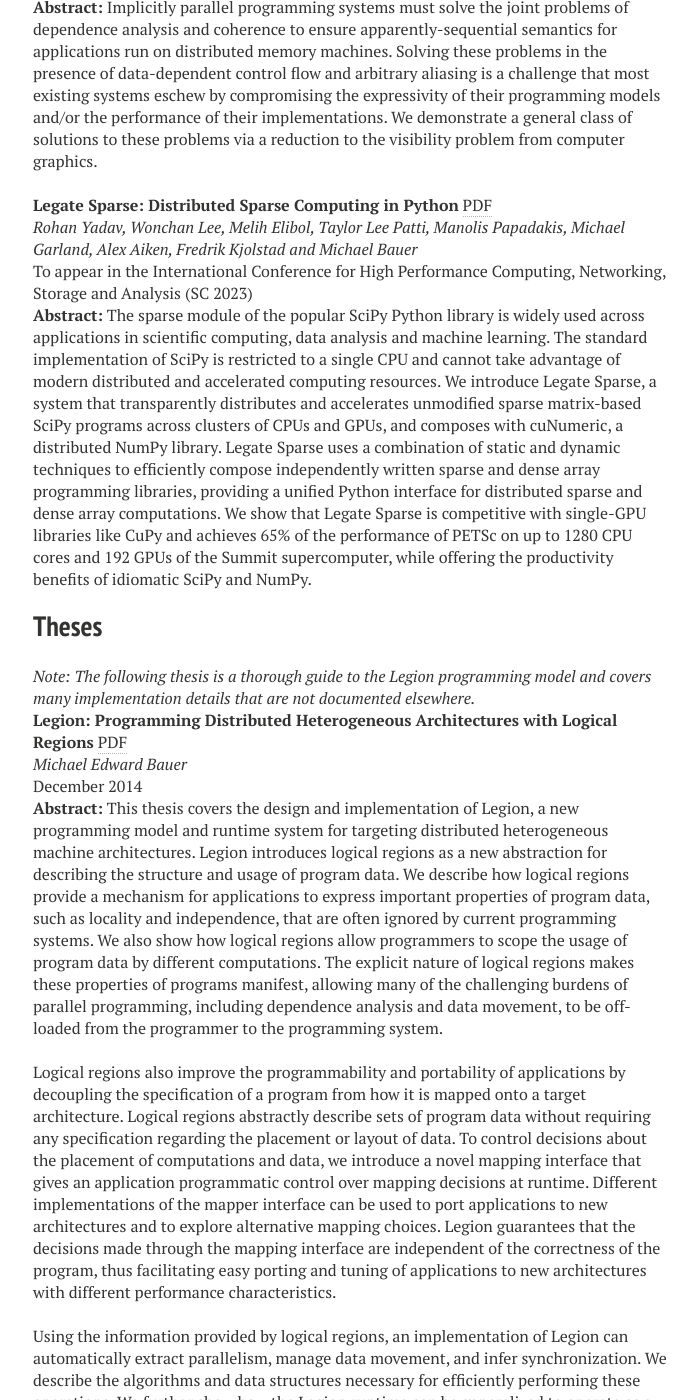
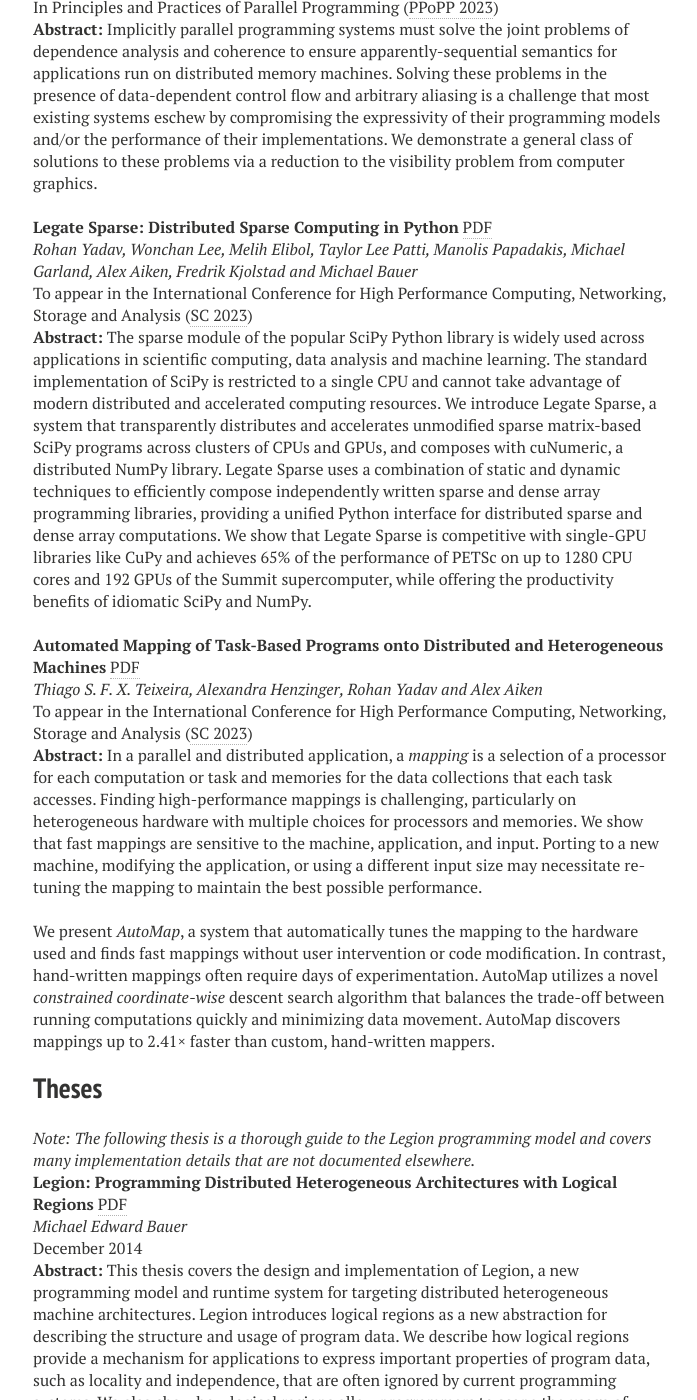
Before and after one commit to apryakhin/legion.stanford.edu, a Jekyll site: the page built from publications.md, in a window 1280 px wide and 1400 px high, scrolled down 12499 px. Shown: the whole window, without its empty margins (287-984 px from the left). Built offline with Jekyll 4.4.1, drawn with Linux system fonts in a browser that asks for light colours; nearby versions of some CDN libraries; some of the changed text lies outside the part shown.

Commit message:
Add AutoMap paper.

```diff
--- a/publications.md
+++ b/publications.md
@@ -34,6 +34,7 @@ title: Publications
       * [Distributed Task Fusion (PAW-ATM 2022)](#pawatm2022) \[[PDF]({{ "/pdfs/pawatm2022.pdf" | relative_url }})]
       * [Sparse Tensor Algebra (SC 2022)](#spdistal2022) \[[PDF]({{ "/pdfs/spdistal2022.pdf" | relative_url }})]
       * [Legate Sparse (SC 2023)](#legate-sparse2023) \[[PDF](/pdfs/legate-sparse2023.pdf)]
+      * [AutoMap (SC 2023)](#automap2023) \[[PDF](/pdfs/automap2023.pdf)]
   * Applications:
       * [S3D-Legion (2017)](#s3d2017) \[[PDF](https://www.taylorfrancis.com/books/e/9781315277400/chapters/10.1201/b21930-12)]
       * [Soleil-X (2018)](#soleilx2018) \[[PDF]({{ "/pdfs/soleilx2018.pdf" | relative_url }})]
@@ -642,7 +643,7 @@ computer graphics.
 
 <a name="legate-sparse2023"></a>__Legate Sparse: Distributed Sparse Computing in Python__ [PDF]({{ "/pdfs/legate-sparse2023.pdf" | relative_url }}) <br/>
 _Rohan Yadav, Wonchan Lee, Melih Elibol, Taylor Lee Patti, Manolis Papadakis, Michael Garland, Alex Aiken, Fredrik Kjolstad and Michael Bauer_ <br/>
-To appear in the International Conference for High Performance Computing, Networking, Storage and Analysis (SC 2023) <br/>
+To appear in the International Conference for High Performance Computing, Networking, Storage and Analysis ([SC 2023](https://sc23.supercomputing.org/presentation/?id=pap119&sess=sess172)) <br/>
 __Abstract:__ The sparse module of the popular SciPy Python library is
 widely used across applications in scientific computing, data analysis
 and machine learning. The standard implementation of SciPy is
@@ -659,6 +660,29 @@ that Legate Sparse is competitive with single-GPU libraries like CuPy
 and achieves 65% of the performance of PETSc on up to 1280 CPU cores
 and 192 GPUs of the Summit supercomputer, while offering the
 productivity benefits of idiomatic SciPy and NumPy.
+
+
+<a name="automap2023"></a>__Automated Mapping of Task-Based Programs onto Distributed and Heterogeneous Machines__ [PDF]({{ "/pdfs/automap2023.pdf" | relative_url }}) <br/>
+_Thiago S. F. X. Teixeira, Alexandra Henzinger, Rohan Yadav and Alex Aiken_ <br/>
+To appear in the International Conference for High Performance Computing, Networking, Storage and Analysis ([SC 2023](https://sc23.supercomputing.org/presentation/?id=pap389&sess=sess172)) <br/>
+__Abstract:__ In a parallel and distributed application, a *mapping*
+is a selection of a processor for each computation or task and
+memories for the data collections that each task accesses. Finding
+high-performance mappings is challenging, particularly on
+heterogeneous hardware with multiple choices for processors and
+memories. We show that fast mappings are sensitive to the machine,
+application, and input. Porting to a new machine, modifying the
+application, or using a different input size may necessitate re-tuning
+the mapping to maintain the best possible performance.
+
+We present *AutoMap*, a system that automatically tunes the mapping to
+the hardware used and finds fast mappings without user intervention or
+code modification. In contrast, hand-written mappings often require
+days of experimentation. AutoMap utilizes a novel *constrained
+coordinate-wise* descent search algorithm that balances the trade-off
+between running computations quickly and minimizing data
+movement. AutoMap discovers mappings up to 2.41&times; faster than
+custom, hand-written mappers.
 
 
 
```
Also changed, not shown: 1 other file.
